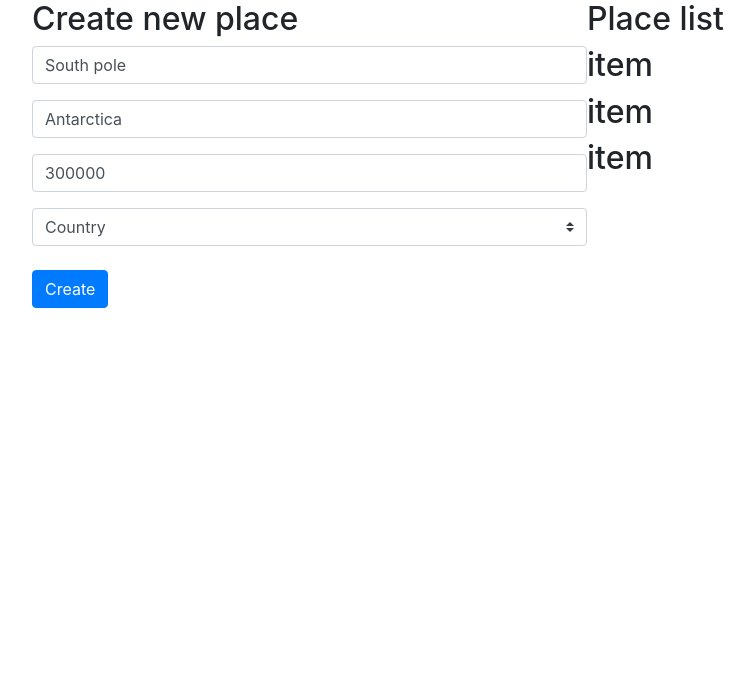
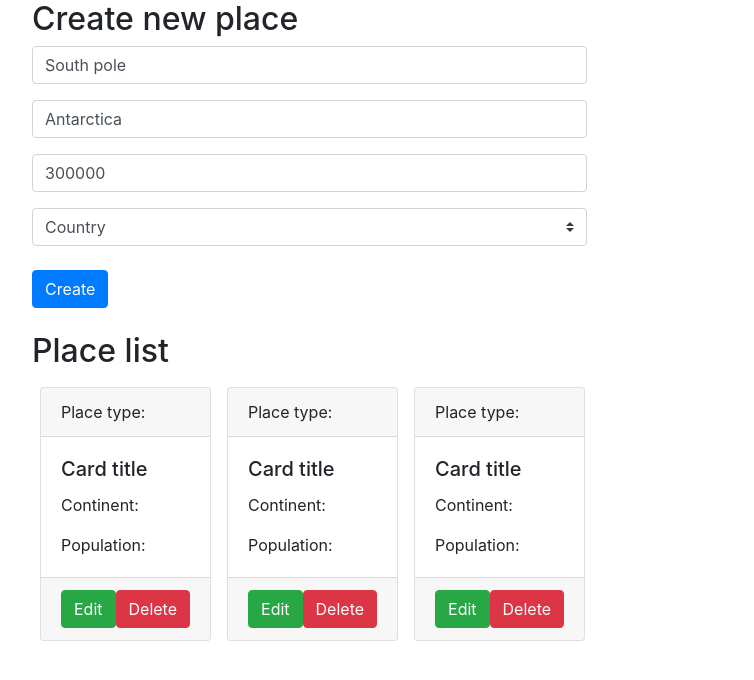
Before and after one commit to MariusCodeAcademy/countries-towns, a React (Create React App) app in the folder client/: page / in a window 1280 px wide. Shown: the top 680 px of the page, without its empty margins (53-807 px from the left). Built offline with nearby package versions, Linux system fonts and the light colour scheme.

Commit message:
cardItem as bt cards, empty

```diff
--- a/client/src/App.jsx
+++ b/client/src/App.jsx
@@ -30,7 +30,7 @@ class App extends Component {
   render() {
     return (
       <div className="App">
-        <div className="container d-flex">
+        <div className="container">
           <MyForm onCreateNewPlace={this.createNewPlace} />
           <PlaceList places={this.state.places} />
         </div>
--- a/client/src/components/PlaceItem.jsx
+++ b/client/src/components/PlaceItem.jsx
@@ -3,8 +3,17 @@ import React, { Component } from 'react';
 class PlaceItem extends Component {
   render() {
     return (
-      <div>
-        <h2>item</h2>
+      <div className="card m-2">
+        <div className="card-header">Place type: </div>
+        <div className="card-body">
+          <h5 className="card-title">Card title</h5>
+          <p className="card-text">Continent:</p>
+          <p className="card-text">Population:</p>
+        </div>
+        <div className="card-footer">
+          <button className="btn btn-success">Edit</button>
+          <button className="btn btn-danger">Delete</button>
+        </div>
       </div>
     );
   }
--- a/client/src/components/PlaceList.jsx
+++ b/client/src/components/PlaceList.jsx
@@ -6,9 +6,11 @@ class PlaceList extends Component {
     return (
       <div>
         <h2>Place list</h2>
-        {this.props.places.map((place) => (
-          <PlaceItem place={place} key={place} />
-        ))}
+        <div className="places-list d-flex flex-wrap">
+          {this.props.places.map((place) => (
+            <PlaceItem place={place} key={place} />
+          ))}
+        </div>
       </div>
     );
   }
```
